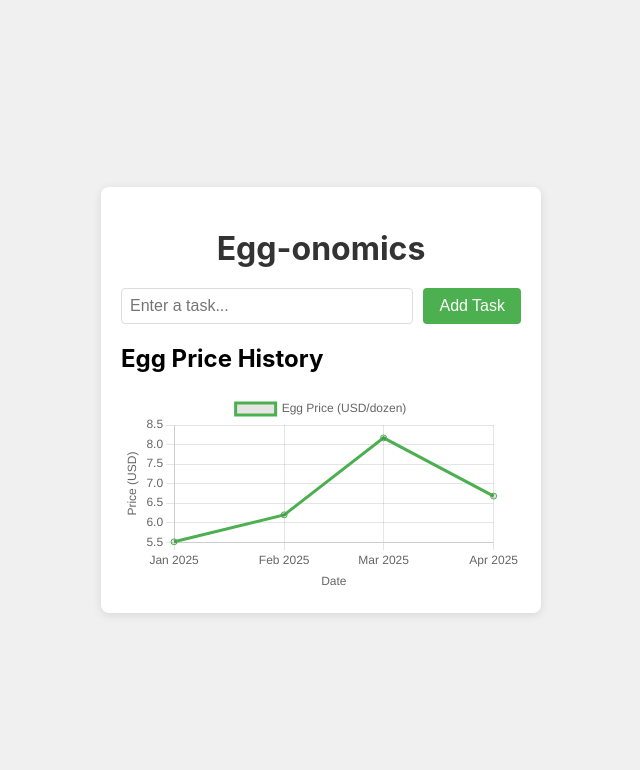
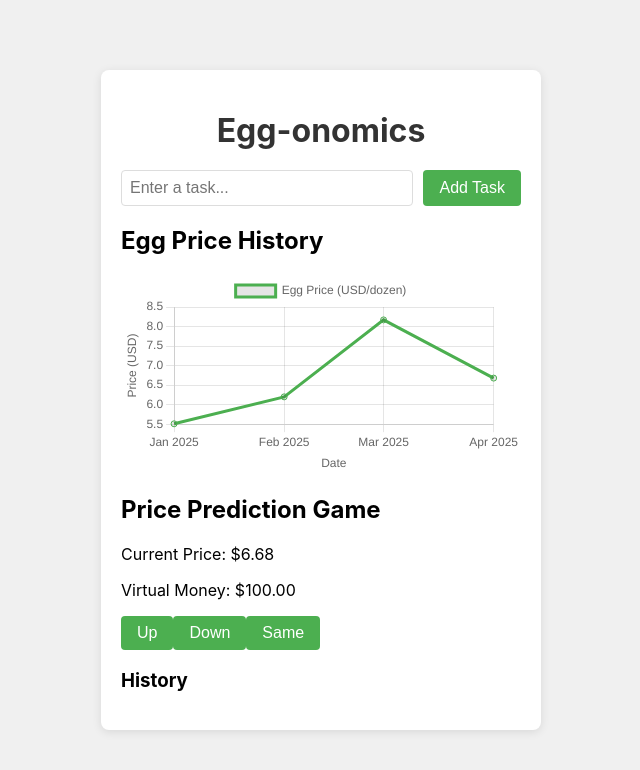
Before and after one commit to swak/egg-economics, a React (Create React App) app: page / in a window 1280 px wide. Shown: the top 770 px of the page, without its empty margins (319-959 px from the left). Built offline with nearby package versions, Linux system fonts and the light colour scheme.

Commit message:
added PricePredictionGame component.

```diff
--- a/src/App.tsx
+++ b/src/App.tsx
@@ -1,6 +1,7 @@
 import React, { useState } from 'react';
 import './App.css';
 import EggPriceChart from './components/EggPriceChart';
+import PricePredictionGame from './components/PricePredictionGame';
 
 function App() {
   const [task, setTask] = useState<string>('');
@@ -17,7 +18,6 @@ function App() {
     <div className="app">
       <div className="container">
         <h1>Egg-onomics</h1>
-        {/* Existing To-Do List */}
         <div className="input-section">
           <input
             type="text"
@@ -33,8 +33,8 @@ function App() {
             <li key={index}>{task}</li>
           ))}
         </ul>
-        {/* Add Egg Price Chart */}
         <EggPriceChart />
+        <PricePredictionGame />
       </div>
     </div>
   );
--- /dev/null
+++ b/src/components/PricePredictionGame.tsx
@@ -0,0 +1,63 @@
+import React, { useState, useEffect } from 'react';
+import { APIService, EggPrice } from '../services/APIService';
+
+const PricePredictionGame: React.FC = () => {
+  const [currentPrice, setCurrentPrice] = useState<number>(0);
+  const [virtualMoney, setVirtualMoney] = useState<number>(100); // Start with $100
+  const [history, setHistory] = useState<string[]>([]); // Track predictions and outcomes
+  const [nextPrice, setNextPrice] = useState<number | null>(null); // Simulate next price
+
+  useEffect(() => {
+    // Set initial price from mock data (last value: $6.68)
+    APIService.getEggPrices().then((data) => {
+      setCurrentPrice(data[data.length - 1].price);
+    });
+  }, []);
+
+  const predictPrice = (direction: 'up' | 'down' | 'same') => {
+    if (!currentPrice) return;
+
+    // Simulate next price (random variation ±10% with a chance to stay same)
+    const variation = (Math.random() - 0.5) * 0.2 * currentPrice; // ±10% variation
+    const newPrice = currentPrice + variation;
+    const actualDirection =
+      Math.abs(variation) < 0.05 * currentPrice ? 'same' :
+      variation > 0 ? 'up' : 'down';
+    setNextPrice(newPrice);
+
+    // Update current price for next round
+    setCurrentPrice(newPrice);
+
+    // Check prediction and update money
+    let moneyChange = 0;
+    if (direction === actualDirection) {
+      moneyChange = 10; // Gain $10 for correct prediction
+      setHistory([...history, `${direction} (Correct) - +$10`]);
+    } else {
+      moneyChange = -5; // Lose $5 for wrong prediction
+      setHistory([...history, `${direction} (Wrong) - -$5`]);
+    }
+    setVirtualMoney(Math.max(0, virtualMoney + moneyChange)); // Don’t go below $0
+  };
+
+  return (
+    <div>
+      <h2>Price Prediction Game</h2>
+      <p>Current Price: ${currentPrice.toFixed(2)}</p>
+      <p>Virtual Money: ${virtualMoney.toFixed(2)}</p>
+      <div>
+        <button onClick={() => predictPrice('up')}>Up</button>
+        <button onClick={() => predictPrice('down')}>Down</button>
+        <button onClick={() => predictPrice('same')}>Same</button>
+      </div>
+      <h3>History</h3>
+      <ul>
+        {history.map((entry, index) => (
+          <li key={index}>{entry}</li>
+        ))}
+      </ul>
+    </div>
+  );
+};
+
+export default PricePredictionGame;
```
